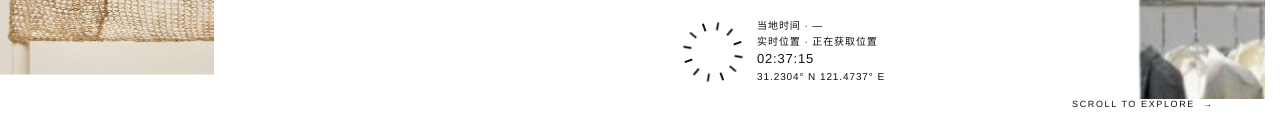
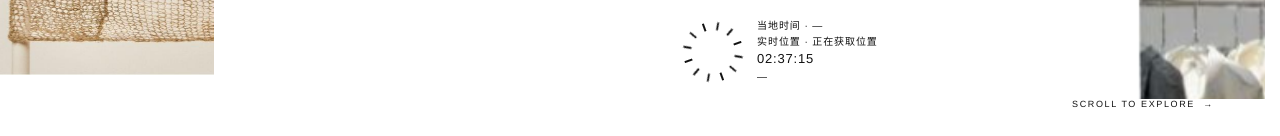
Before and after one commit to vvJ1101/yuan-website, a Next.js app: page /cn in a window 1280 px wide. Shown: the part 661-797 px from the top of the page. Built offline with nearby package versions, Linux system fonts and the light colour scheme; no server answers.

Commit message:
fix: make homepage location browser-only

```diff
--- a/src/components/showroom/homepage-experience.tsx
+++ b/src/components/showroom/homepage-experience.tsx
@@ -31,9 +31,35 @@ interface VisitorLocation {
 }
 
 const locationCopy = {
-  cn: { label: '实时位置', locating: '正在获取位置', fallback: '上海 · 中国', time: '当地时间' },
-  en: { label: 'LIVE LOCATION', locating: 'LOCATING', fallback: 'SHANGHAI · CHINA', time: 'LOCAL TIME' },
+  cn: { label: '实时位置', locating: '正在获取位置', acquired: '已获取位置', unavailable: '定位不可用', time: '当地时间' },
+  en: { label: 'LIVE LOCATION', locating: 'LOCATING', acquired: 'LOCATION ACQUIRED', unavailable: 'LOCATION UNAVAILABLE', time: 'LOCAL TIME' },
 } as const
+
+const nearbyCities = [
+  { cn: '深圳 · 中国', en: 'SHENZHEN · CHINA', latitude: 22.5431, longitude: 114.0579, radius: 70 },
+  { cn: '香港 · 中国', en: 'HONG KONG · CHINA', latitude: 22.3193, longitude: 114.1694, radius: 45 },
+  { cn: '广州 · 中国', en: 'GUANGZHOU · CHINA', latitude: 23.1291, longitude: 113.2644, radius: 70 },
+  { cn: '上海 · 中国', en: 'SHANGHAI · CHINA', latitude: 31.2304, longitude: 121.4737, radius: 85 },
+  { cn: '杭州 · 中国', en: 'HANGZHOU · CHINA', latitude: 30.2741, longitude: 120.1551, radius: 65 },
+  { cn: '北京 · 中国', en: 'BEIJING · CHINA', latitude: 39.9042, longitude: 116.4074, radius: 90 },
+  { cn: '成都 · 中国', en: 'CHENGDU · CHINA', latitude: 30.5728, longitude: 104.0668, radius: 75 },
+] as const
+
+function distanceInKilometres(latitudeA: number, longitudeA: number, latitudeB: number, longitudeB: number) {
+  const toRadians = (degrees: number) => degrees * Math.PI / 180
+  const latitudeDelta = toRadians(latitudeB - latitudeA)
+  const longitudeDelta = toRadians(longitudeB - longitudeA)
+  const value = Math.sin(latitudeDelta / 2) ** 2
+    + Math.cos(toRadians(latitudeA)) * Math.cos(toRadians(latitudeB)) * Math.sin(longitudeDelta / 2) ** 2
+  return 6371 * 2 * Math.atan2(Math.sqrt(value), Math.sqrt(1 - value))
+}
+
+function inferNearbyCity(latitude: number, longitude: number, locale: Locale) {
+  const city = nearbyCities.find((candidate) => (
+    distanceInKilometres(latitude, longitude, candidate.latitude, candidate.longitude) <= candidate.radius
+  ))
+  return city?.[locale]
+}
 
 function Timepiece({ time, location, locale }: { time: string; location: VisitorLocation; locale: Locale }) {
   const copy = locationCopy[locale]
@@ -64,7 +90,7 @@ export function HomepageExperience({ locale }: { locale: Locale }) {
   const [time, setTime] = useState('00:00:00')
   const [visitorLocation, setVisitorLocation] = useState<VisitorLocation>({
     address: locationCopy[locale].locating,
-    coordinates: '31.2304° N  121.4737° E',
+    coordinates: '—',
     timezone: '—',
   })
 
@@ -80,34 +106,20 @@ export function HomepageExperience({ locale }: { locale: Locale }) {
   useEffect(() => {
     const copy = locationCopy[locale]
     const fallback = () => setVisitorLocation({
-      address: copy.fallback,
-      coordinates: '31.2304° N  121.4737° E',
-      timezone: 'Asia/Shanghai',
+      address: copy.unavailable,
+      coordinates: '—',
+      timezone: Intl.DateTimeFormat().resolvedOptions().timeZone || '—',
     })
 
     if (!navigator.geolocation) { fallback(); return }
 
-    navigator.geolocation.getCurrentPosition(async ({ coords }) => {
+    navigator.geolocation.getCurrentPosition(({ coords }) => {
       const latitude = coords.latitude
       const longitude = coords.longitude
       const coordinates = `${Math.abs(latitude).toFixed(4)}° ${latitude >= 0 ? 'N' : 'S'}  ${Math.abs(longitude).toFixed(4)}° ${longitude >= 0 ? 'E' : 'W'}`
-      const timezone = Intl.DateTimeFormat().resolvedOptions().timeZone
-      setVisitorLocation({ address: copy.locating, coordinates, timezone })
-
-      try {
-        const language = locale === 'cn' ? 'zh-CN' : 'en'
-        const response = await fetch(`https://nominatim.openstreetmap.org/reverse?format=jsonv2&zoom=14&lat=${latitude}&lon=${longitude}&accept-language=${language}`, { headers: { Accept: 'application/json' } })
-        if (!response.ok) throw new Error('Reverse geocoding failed')
-        const result = await response.json() as { display_name?: string; address?: Record<string, string> }
-        const address = result.address ?? {}
-        const displayParts = (result.display_name ?? '').split(/[,，]/).map((part) => part.trim())
-        const rawCity = address.city || address.municipality || address.town
-        const cityFromDisplay = locale === 'cn' ? displayParts.find((part) => /市$/.test(part)) : undefined
-        const district = address.city_district || address.district || address.borough || address.county || (rawCity && /区$|District$/i.test(rawCity) ? rawCity : undefined)
-        const city = rawCity && rawCity !== district ? rawCity : cityFromDisplay || address.state
-        const parts = [city, district, address.country].filter((part, index, values): part is string => Boolean(part) && values.indexOf(part) === index)
-        setVisitorLocation({ address: parts.join(' · ') || result.display_name || copy.fallback, coordinates, timezone })
-      } catch { setVisitorLocation({ address: copy.fallback, coordinates, timezone }) }
+      const timezone = Intl.DateTimeFormat().resolvedOptions().timeZone || '—'
+      const address = inferNearbyCity(latitude, longitude, locale) || copy.acquired
+      setVisitorLocation({ address, coordinates, timezone })
     }, fallback, { enableHighAccuracy: true, timeout: 12000, maximumAge: 0 })
   }, [locale])
 
```
Also changed, not shown: 1 other file (tests, documents, lock files or other folders).
